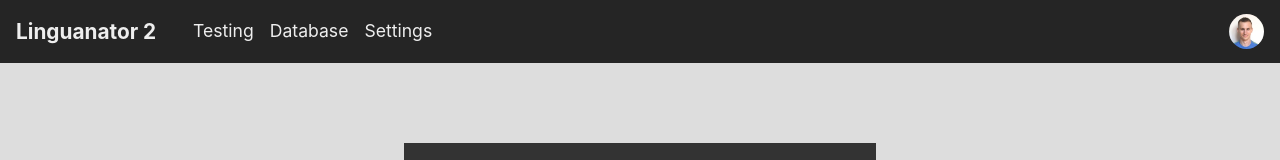
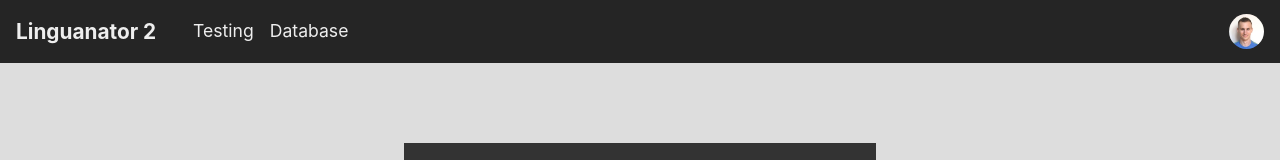
Before and after one commit to IgorBoyarshin/Linguanator2, an Angular app: page /login in a window 1280 px wide. Shown: the top 160 px of the page. Built offline with nearby package versions, Linux system fonts and the light colour scheme; a web font is replaced by a local one.

Commit message:
Removed Settings for now

```diff
--- a/src/app/navigation/navigation.component.html
+++ b/src/app/navigation/navigation.component.html
@@ -10,9 +10,9 @@
         <li class="navigation-item" [routerLinkActive]="['active']">
             <a class="" href="#" routerLink="/database">Database</a>
         </li>
-        <li class="navigation-item" [routerLinkActive]="['active']">
-            <a class="" href="#" routerLink="/settings">Settings</a>
-        </li>
+        <!-- <li class="navigation&#45;item" [routerLinkActive]="['active']"> -->
+        <!--     <a class="" href="#" routerLink="/settings">Settings</a> -->
+        <!-- </li> -->
     </ul>
 
     <ul class="" id="loginStuff">
```
